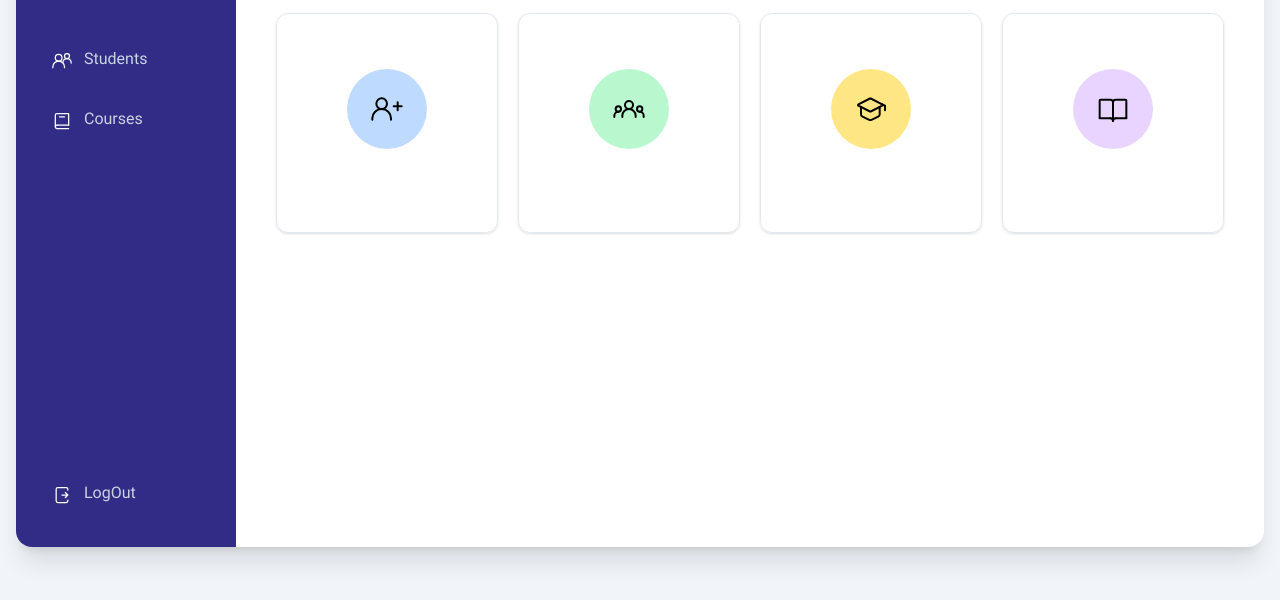
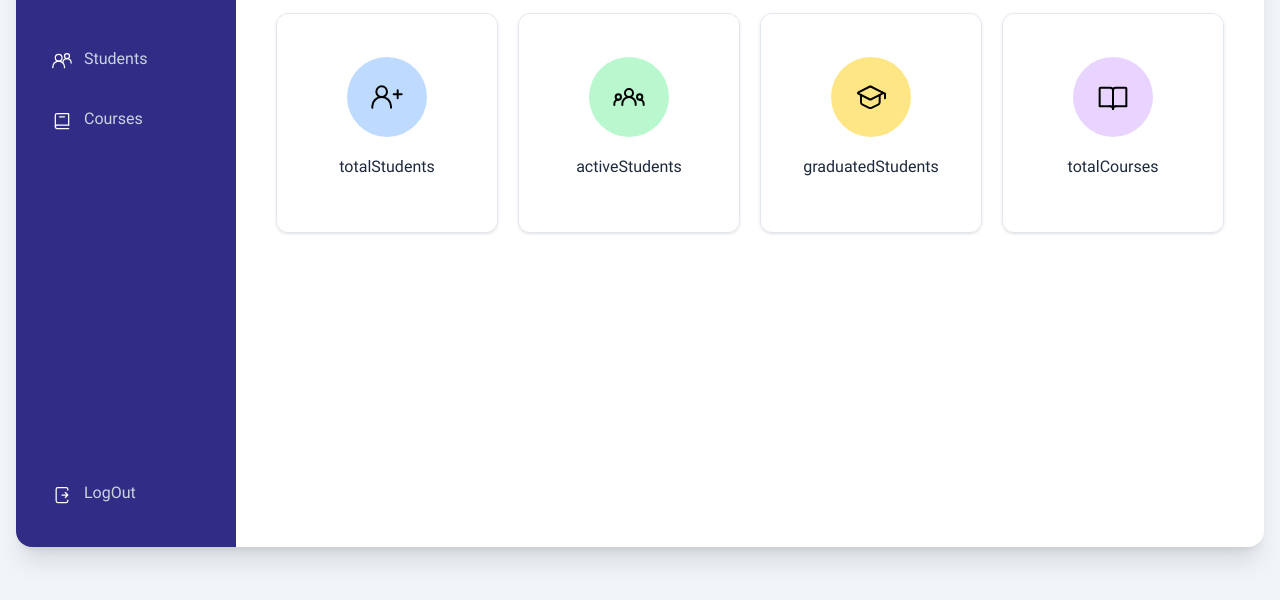
Before and after one commit to fatemeh-hn/Academy-morse, a website built with Vite: page pages/dashboard.html in a window 1280 px wide. Shown: the part 178-778 px from the top of the page. Built offline with nearby package versions, Linux system fonts and the light colour scheme; no server answers.

Commit message:
fetch and display dashboard data

```diff
--- a/js/dashboard.js
+++ b/js/dashboard.js
@@ -1,10 +1,23 @@
 import "../input.css";
 import { fetchDashboard } from "../api/dashboard.js"
 
-console.log("DASHBOARD JS IS RUNNING");
+
+const totalStudentsCount = document.getElementById("totalStudentsCount");
+const activeStudentsCount = document.getElementById("activeStudentsCount");
+const graduatedStudentsCount = document.getElementById("graduatedStudentsCount");
+const totalCoursesCount = document.getElementById("totalCoursesCount");
+
 
 const loadDashboard = async () => {
     const data = await fetchDashboard()
-    return data
+
+    totalStudentsCount.textContent = data.data.totalStudents;
+    activeStudentsCount.textContent = data.data.activeStudents;
+    graduatedStudentsCount.textContent = data.data.graduatedStudents;
+    totalCoursesCount.textContent = data.data.totalCourses;
+
+
+
 
 }
+ await loadDashboard()
--- a/pages/dashboard.html
+++ b/pages/dashboard.html
@@ -76,10 +76,7 @@
             </div>
 
             <div class="text-center">
-              <p
-                id="totalStudents"
-                class="text-sm font-medium text-slate-600"
-              ></p>
+              <p class="text-md font-medium text-slate-800">totalStudents</p>
               <span
                 id="totalStudentsCount"
                 class="block text-2xl font-bold text-slate-900 mt-2"
@@ -97,10 +94,7 @@
             </div>
 
             <div class="text-center">
-              <p
-                id="activeStudents"
-                class="text-sm font-medium text-slate-600"
-              ></p>
+              <p class="text-md font-medium text-slate-800">activeStudents</p>
               <span
                 id="activeStudentsCount"
                 class="block text-2xl font-bold text-slate-900 mt-2"
@@ -118,10 +112,9 @@
             </div>
 
             <div class="text-center">
-              <p
-                id="graduatedStudents"
-                class="text-sm font-medium text-slate-600"
-              ></p>
+              <p class="text-md font-medium text-slate-800">
+                graduatedStudents
+              </p>
               <span
                 id="graduatedStudentsCount"
                 class="block text-2xl font-bold text-slate-900 mt-2"
@@ -139,10 +132,7 @@
             </div>
 
             <div class="text-center">
-              <p
-                id="totalCourses"
-                class="text-sm font-medium text-slate-600"
-              ></p>
+              <p class="text-md font-medium text-slate-800">totalCourses</p>
               <span
                 id="totalCoursesCount"
                 class="block text-2xl font-bold text-slate-900 mt-2"
```
